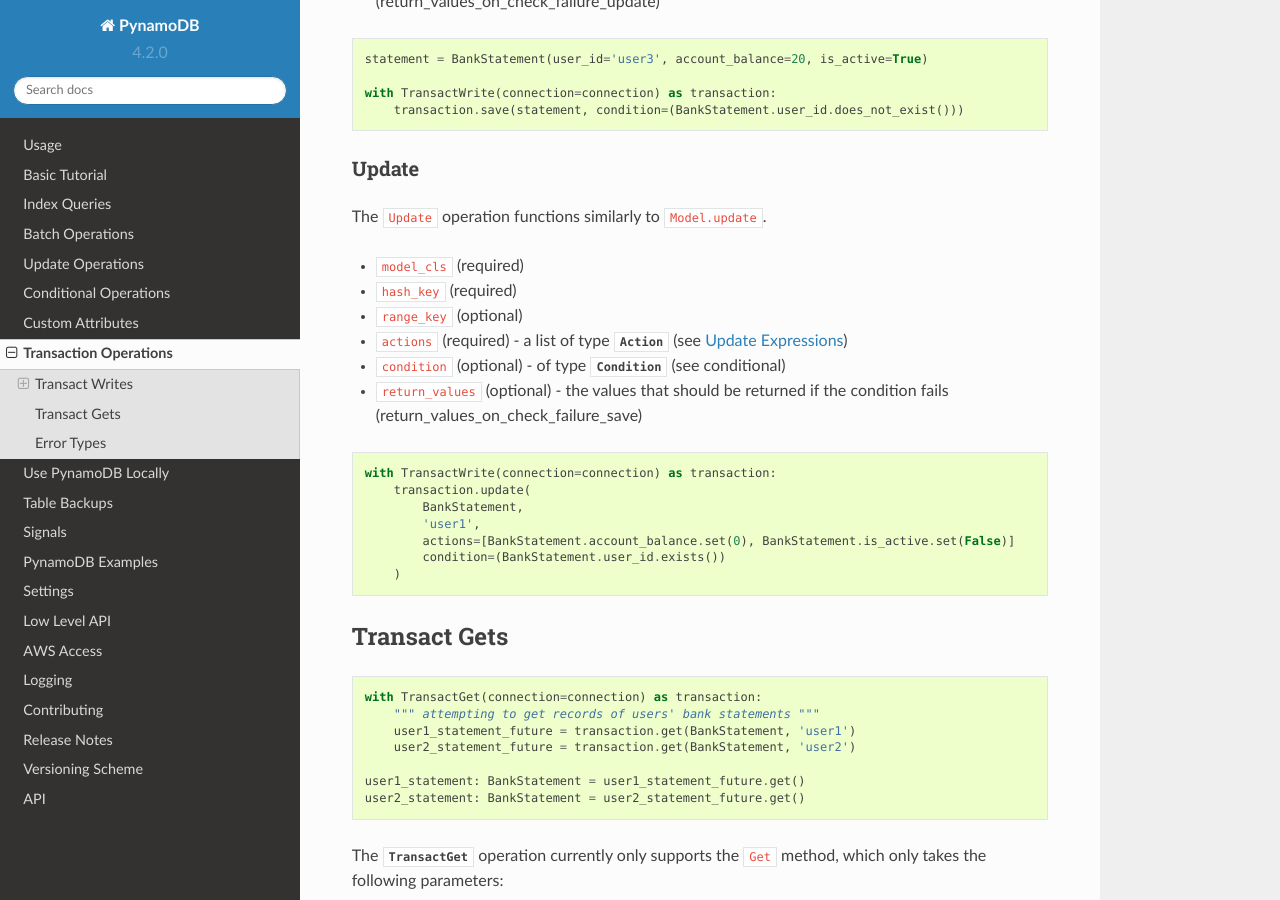
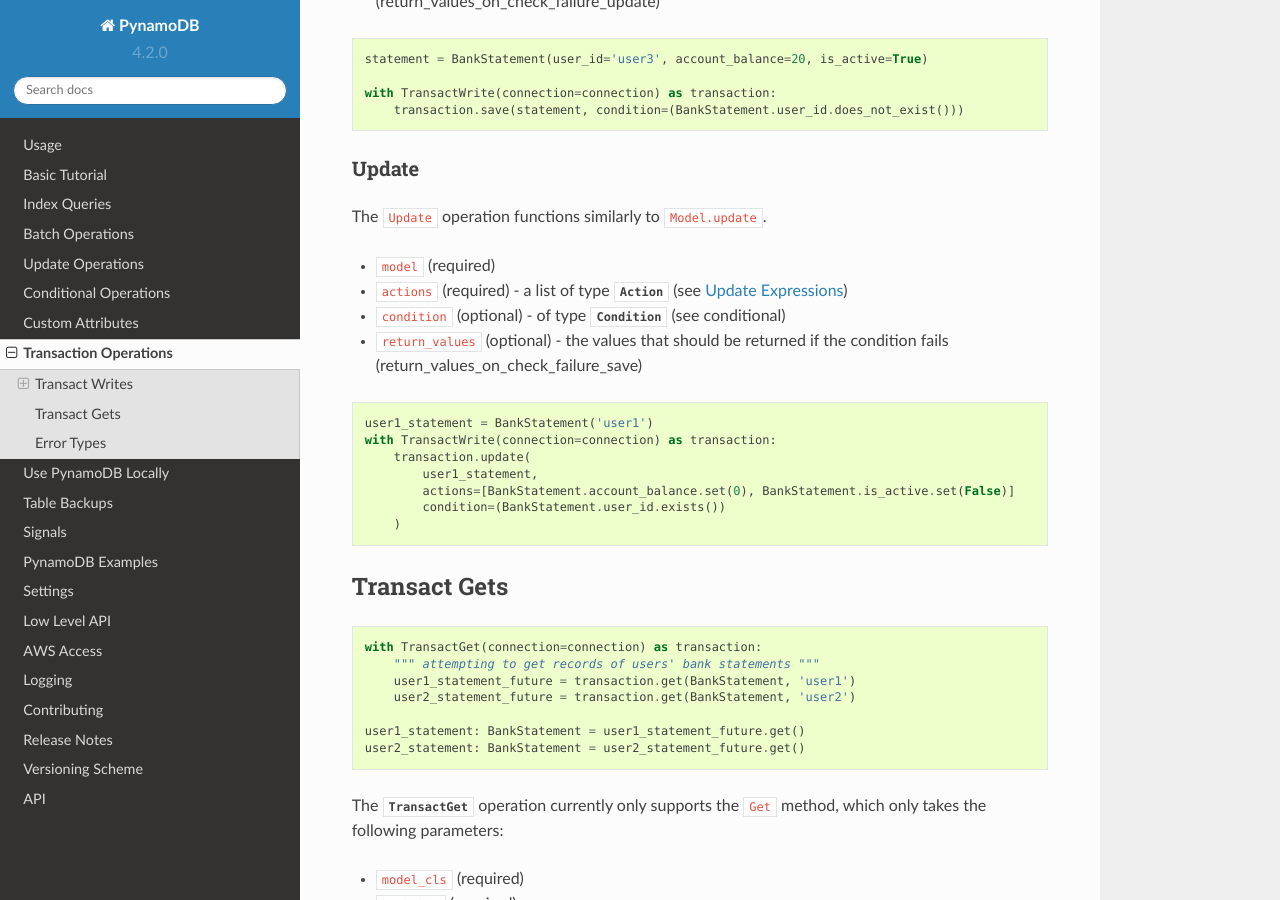
Before and after one commit to pynamodb/PynamoDB, a Sphinx documentation site: the page built from docs/transaction.rst, in a window 1280 px wide and 900 px high, scrolled down 3006 px. Built offline with Sphinx 7.4.7 and the Read the Docs theme 2.0.0, drawn with Linux system fonts in a browser that asks for light colours.

Commit message:
Fix incorrect documentation for Transaction.update (#717)

```diff
--- a/docs/transaction.rst
+++ b/docs/transaction.rst
@@ -170,9 +170,7 @@
 
 The ``Update`` operation functions similarly to ``Model.update``.
 
-* ``model_cls`` (required)
-* ``hash_key``  (required)
-* ``range_key`` (optional)
+* ``model`` (required)
 * ``actions`` (required) - a list of type :py:class:`Action <pynamodb.expressions.update.Action>` (see :ref:`updates`)
 * ``condition`` (optional) - of type :py:class:`Condition <pynamodb.expressions.condition.Condition>` (see :ref:`conditional`)
 * ``return_values`` (optional) - the values that should be returned if the condition fails (:ref:`return_values_on_check_failure_save`)
@@ -180,10 +178,10 @@
 
 .. code-block:: python
 
+    user1_statement = BankStatement('user1')
     with TransactWrite(connection=connection) as transaction:
         transaction.update(
-            BankStatement,
-            'user1',
+            user1_statement,
             actions=[BankStatement.account_balance.set(0), BankStatement.is_active.set(False)]
             condition=(BankStatement.user_id.exists())
         )
```
